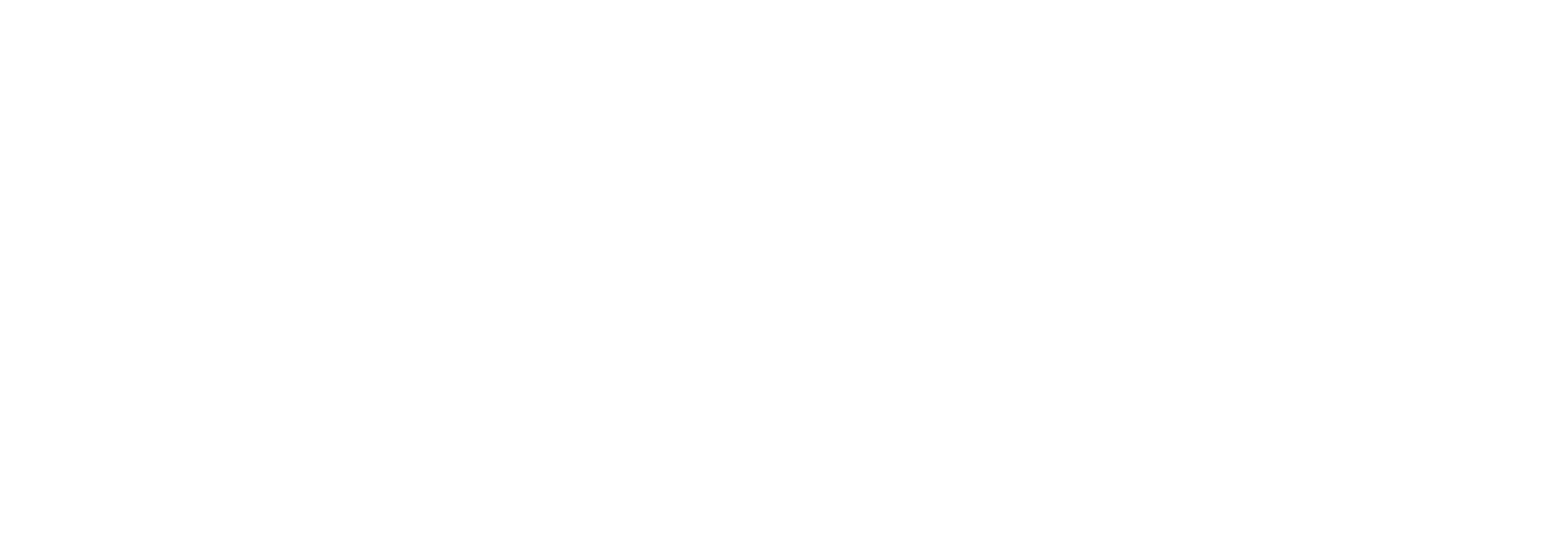
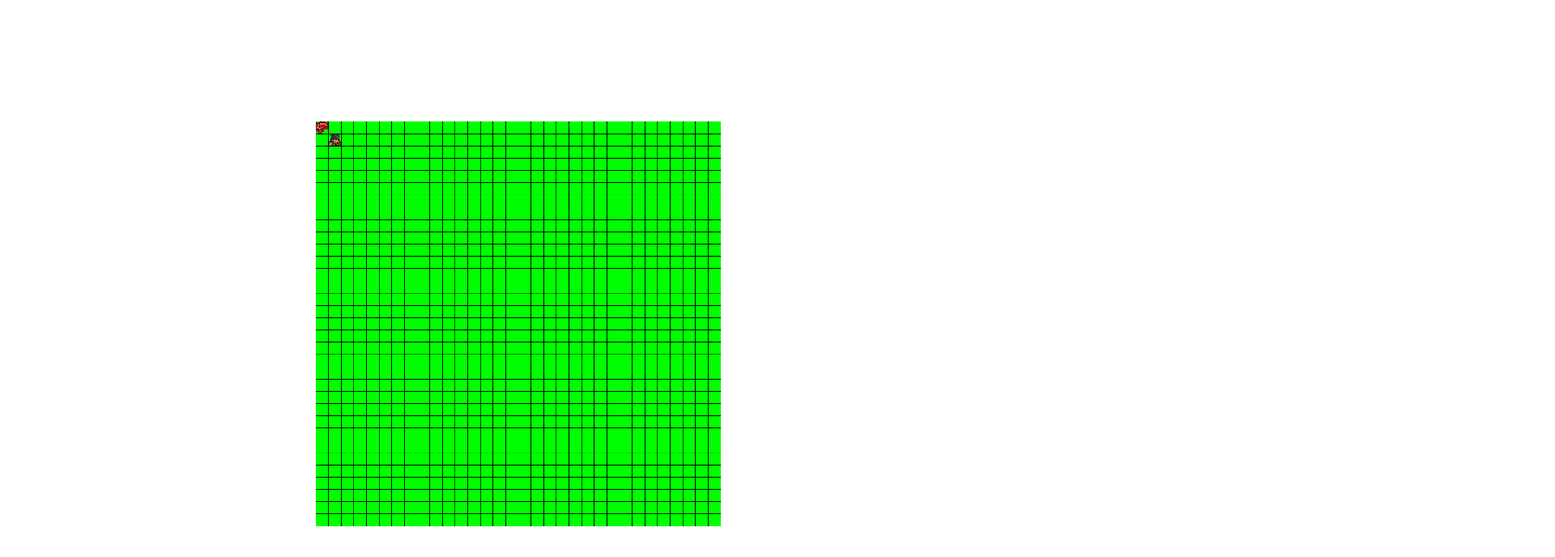
Before and after one commit to tonywonguf/griffin_game, a plain HTML site: page index.html in a window 1280 px wide. Shown: the whole page at 81% size, 1920 px wide, since content can reach past the window. Drawn offline with Linux system fonts and the light colour scheme.

Commit message:
beginning

```diff
--- a/game.js
+++ b/game.js
@@ -1,4 +1,82 @@
 let canvas = document.getElementById("game");
 let ctx = canvas.getContext("2d");
-ctx.fillStyle = "Green";
-ctx.fillRect(0,0,150,75)
+// unit_resolution is the sqrt(number of pixels) in a single cell
+let unit_resolution = 200;
+// Uses unit_resolution to get full canvas size
+let canvas_width = 32*unit_resolution;
+let canvas_height = 33*unit_resolution;
+// Sets attributes through js so I can use variables, tbh don't know how to do it otherwise
+canvas.setAttribute("width",canvas_width)
+canvas.setAttribute("height",canvas_height)
+canvas.setAttribute("style","width:500px; height:500px;")
+// Fill with green for now
+ctx.fillStyle = "rgb(0,255,0)";
+// Create canvas
+ctx.fillRect(0,0,canvas_width,canvas_height)
+// Set how thicc the line drawn is, change this to use math later
+ctx.lineWidth = 10;
+// Drawing the veritcal grid lines
+for (let i = 0; i <= canvas_width/unit_resolution; i++) {
+    ctx.strokeStyle = "Black";
+    ctx.beginPath();
+    ctx.moveTo(unit_resolution*i,0);
+    ctx.lineTo(unit_resolution*i,canvas_height)
+    ctx.closePath();
+    ctx.stroke();
+}
+// Drawing the horizontal grid lines
+for (let i = 0; i <= canvas_height/unit_resolution; i++) {
+    ctx.strokeStyle = "Black";
+    ctx.beginPath();
+    ctx.moveTo(0,unit_resolution*i);
+    ctx.lineTo(canvas_width,unit_resolution*i);
+    ctx.closePath();
+    ctx.stroke();
+}
+
+// Draws the sprite for griffin with parameters (x, y) with x and y being the top-left coordinates of image
+function make_griffin(x, y) {
+    griffin = new Image();
+    griffin.src = "sprites/griffin_final.png";
+    griffin.onload = function(){
+        ctx.drawImage(griffin, x, y, unit_resolution, unit_resolution);
+    }
+}
+
+// Draws the sprite for steak with parameters (x, y) with x and y being the top-left coordinates of image
+function make_steak(x,y) {
+    steak = new Image();
+    steak.src = "sprites/steak_devil_final.png";
+    steak.onload = function(){
+        ctx.drawImage(steak, x, y, unit_resolution, unit_resolution);
+    }
+}
+
+make_steak(0,0);
+make_griffin(unit_resolution,unit_resolution)
+
+
+
+
+// Below is boiler-plate code for future use
+// Game loop
+
+function update(progress) {
+    // Update the state of the world for the elapsed time since last render
+}
+
+function draw() {
+    // Draw the state of the world
+}
+
+function loop(timestamp) {
+    var progress = timestamp - lastRender
+
+    update(progress)
+    draw()
+
+    lastRender = timestamp
+    window.requestAnimationFrame(loop)
+}
+var lastRender = 0
+window.requestAnimationFrame(loop)
--- a/index.html
+++ b/index.html
@@ -1,2 +1,19 @@
 <!DOCTYPE html>
-<canvas id="game" width="1920" height="1080"></canvas>
+<html>
+    <head>
+        <title>Griffin Game</title>
+        <style>
+            .game {
+                margin:auto;
+                margin-top:150px;
+                text-align:center;
+                display:block;
+                z-index:-1;
+            }
+        </style>
+    </head>
+    <body>
+        <canvas class="game" id="game" width="-1" height="-1" style = "width:-1px; height:-1px;"></canvas>
+        <script src="game.js"></script>
+    </body>
+</html>
```
Also changed, not shown: sprites/griffin.jpeg (added), sprites/griffin_final.png (added), sprites/griffin_removebg.png (added), sprites/griffin_removebg_smaller.png (added), sprites/griffin_smaller.jpeg (added), sprites/steak_devil.png (added), sprites/steak_devil_final.png (added), sprites/steak_devil_smaller.png (added).
